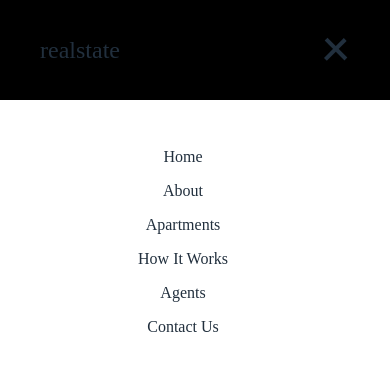
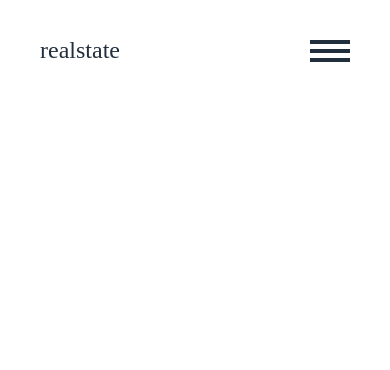
Before and after one commit to lumunge/Real-Estate-Website, a React (Create React App) app: page / in a window 390 px wide. Shown: the top 370 px of the page. Built offline with nearby package versions, Linux system fonts and the light colour scheme.

Commit message:
responsive navigation bar

```diff
--- a/src/App.css
+++ b/src/App.css
@@ -63,7 +63,7 @@ nav{
   display: none;
 }
 .btn-line{
-  width: 28px;
+  width: 40px;
   height: 4px;
   margin: 0 0 5px 0;
   background: var(--textColor);
@@ -78,10 +78,9 @@ nav{
 .close .btn-line:nth-child(3){
   transform: rotate(-45deg) translate(7px ,-8px);
 }
-/* responsive design */
+/* responsive navbar design */
 @media only screen and (max-width: 900px) {
   nav {
-    background-color: #000;
     display: flex;
     justify-content: space-between;
   }
@@ -109,8 +108,24 @@ nav{
   .show .nav-link{
     margin-bottom: 1rem;
   }
+  .show .nav-link a{
+    font-size: 1.2rem;
+  }
   .action-links{
     display: none;
   }
+  .action{
+    position: absolute;
+    bottom: 25%;
+    width: 100%;
+    display: flex;
+    align-items: center;
+    flex-direction: column;
+  }
+  .action button{
+    width: 60%;
+    margin-top: 1rem;
+  }
 }
+/* end reponsive design */
 /* END NAVBAR STYLING */
--- a/src/Components/Navbar.jsx
+++ b/src/Components/Navbar.jsx
@@ -2,7 +2,7 @@ import React, {useState} from 'react';
 
 export default function Navbar() {
 
-    const [menu, setMenu] = useState(false);
+    const [menu, setMenu] = useState(true);
 
     const showMenu = () => {
         setMenu(!menu);
@@ -35,7 +35,7 @@ export default function Navbar() {
                     <a href="#!">Contact Us</a>
                 </div>
             </div>
-            <div className="action-links">
+            <div className={menu ? "action-links" : "action-links action"}>
                 <a href="#!">Join Us</a>
                 <button>Get Started</button>
             </div>
```
